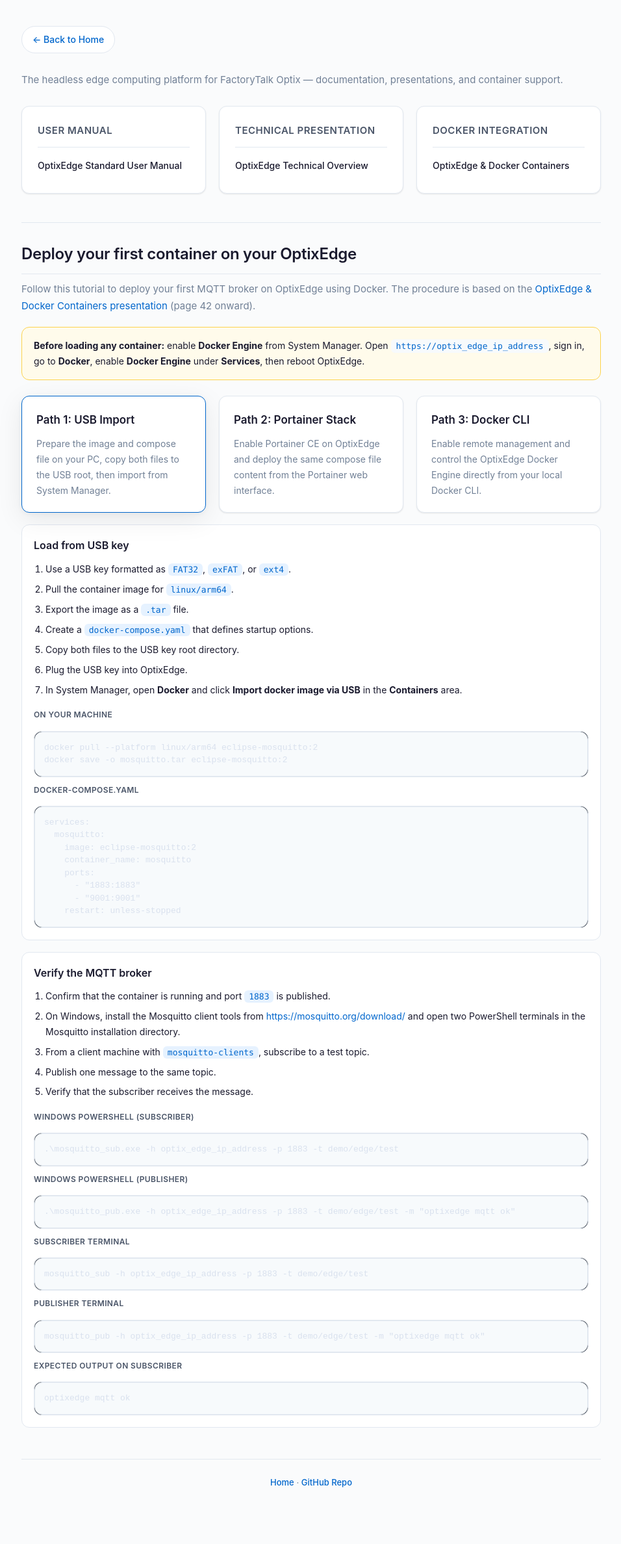
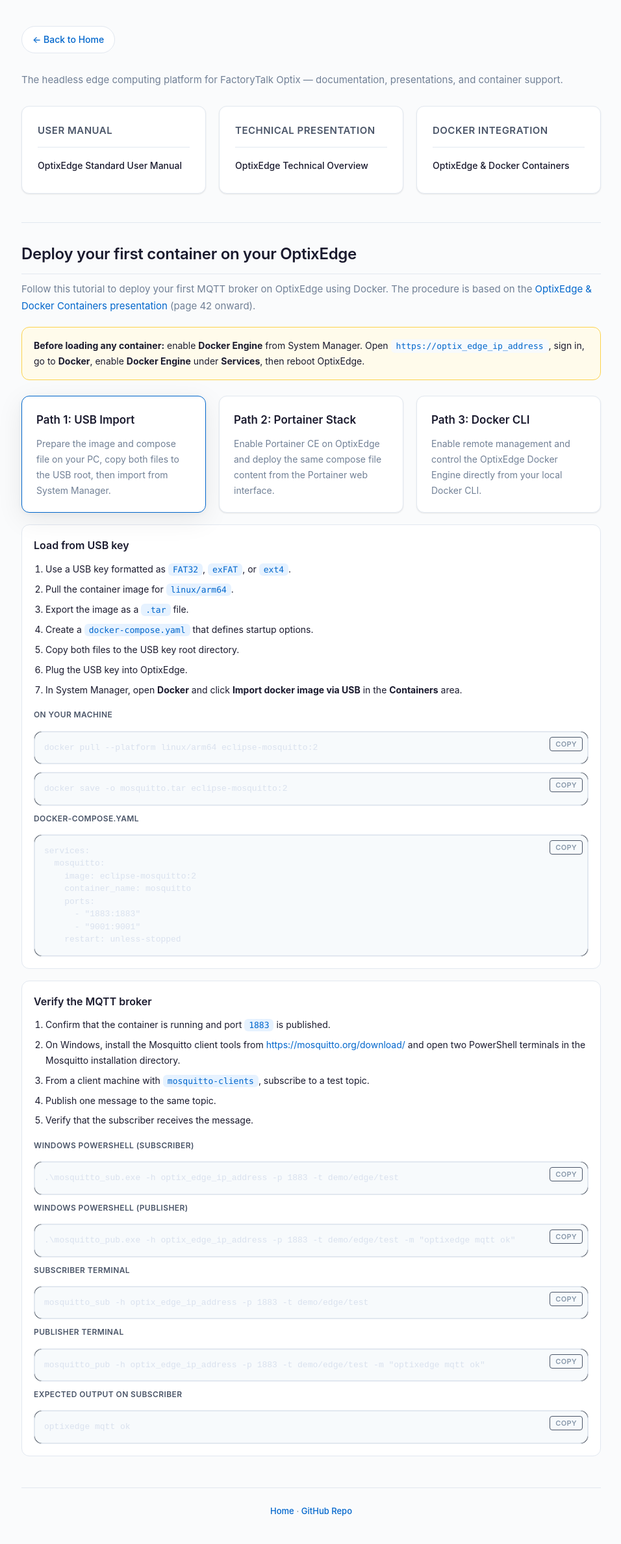
Before and after one commit to massimovar/LearningFTOptix, a Jekyll site: the page built from docs/chapters/OptixEdge.html, in a window 1280 px wide. Shown: the whole page at 65% size, without its empty margins (161-1117 px from the left). Built offline with Jekyll 4.4.1, drawn with Linux system fonts in a browser that asks for light colours; before the commit the page ends 2332 px from its top, so only the background shows below that.

Commit message:
Add copy buttons to all code snippets, split multi-command blocks

```diff
--- a/docs/chapters/OptixEdge.html
+++ b/docs/chapters/OptixEdge.html
@@ -134,12 +134,41 @@
     background: #0e1218;
     color: #d9e1ee;
     overflow: auto;
+    position: relative;
   }
   .code-block pre {
     margin: 0;
-    padding: 14px;
+    padding: 14px 72px 14px 14px;
     font-size: 13px;
     line-height: 1.5;
+  }
+  .copy-btn {
+    position: absolute;
+    top: 8px;
+    right: 8px;
+    background: transparent;
+    border: 1px solid #4a5568;
+    border-radius: 4px;
+    color: #8898aa;
+    font-size: 11px;
+    padding: 3px 8px;
+    cursor: pointer;
+    transition: all 0.15s;
+    font-family: inherit;
+    letter-spacing: 0.3px;
+    text-transform: uppercase;
+    font-weight: 600;
+    white-space: nowrap;
+    z-index: 1;
+  }
+  .copy-btn:hover {
+    background: #1e2530;
+    color: #d9e1ee;
+    border-color: #8898aa;
+  }
+  .copy-btn.copied {
+    color: #68d391;
+    border-color: #68d391;
   }
   .code-label {
     display: inline-block;
@@ -221,12 +250,17 @@
 
     <span class="code-label">On your machine</span>
     <div class="code-block">
-      <pre>docker pull --platform linux/arm64 eclipse-mosquitto:2
-docker save -o mosquitto.tar eclipse-mosquitto:2</pre>
+      <button class="copy-btn" type="button">Copy</button>
+      <pre>docker pull --platform linux/arm64 eclipse-mosquitto:2</pre>
+    </div>
+    <div class="code-block">
+      <button class="copy-btn" type="button">Copy</button>
+      <pre>docker save -o mosquitto.tar eclipse-mosquitto:2</pre>
     </div>
 
     <span class="code-label">docker-compose.yaml</span>
     <div class="code-block">
+      <button class="copy-btn" type="button">Copy</button>
       <pre>services:
   mosquitto:
     image: eclipse-mosquitto:2
@@ -260,16 +294,30 @@
 
     <span class="code-label">Linux shell example</span>
     <div class="code-block">
-      <pre>export DOCKER_HOST=tcp://optix_edge_ip:2375
-docker ps
-unset DOCKER_HOST</pre>
+      <button class="copy-btn" type="button">Copy</button>
+      <pre>export DOCKER_HOST=tcp://optix_edge_ip:2375</pre>
+    </div>
+    <div class="code-block">
+      <button class="copy-btn" type="button">Copy</button>
+      <pre>docker ps</pre>
+    </div>
+    <div class="code-block">
+      <button class="copy-btn" type="button">Copy</button>
+      <pre>unset DOCKER_HOST</pre>
     </div>
 
     <span class="code-label">Windows PowerShell example</span>
     <div class="code-block">
-      <pre>$env:DOCKER_HOST = "tcp://optix_edge_ip:2375"
-docker ps
-Remove-Item Env:DOCKER_HOST</pre>
+      <button class="copy-btn" type="button">Copy</button>
+      <pre>$env:DOCKER_HOST = "tcp://optix_edge_ip:2375"</pre>
+    </div>
+    <div class="code-block">
+      <button class="copy-btn" type="button">Copy</button>
+      <pre>docker ps</pre>
+    </div>
+    <div class="code-block">
+      <button class="copy-btn" type="button">Copy</button>
+      <pre>Remove-Item Env:DOCKER_HOST</pre>
     </div>
   </div>
 
@@ -289,26 +337,31 @@
 
     <span class="code-label">Windows PowerShell (subscriber)</span>
     <div class="code-block">
+      <button class="copy-btn" type="button">Copy</button>
       <pre>.\mosquitto_sub.exe -h optix_edge_ip_address -p 1883 -t demo/edge/test</pre>
     </div>
 
     <span class="code-label">Windows PowerShell (publisher)</span>
     <div class="code-block">
+      <button class="copy-btn" type="button">Copy</button>
       <pre>.\mosquitto_pub.exe -h optix_edge_ip_address -p 1883 -t demo/edge/test -m "optixedge mqtt ok"</pre>
     </div>
 
     <span class="code-label">Subscriber terminal</span>
     <div class="code-block">
+      <button class="copy-btn" type="button">Copy</button>
       <pre>mosquitto_sub -h optix_edge_ip_address -p 1883 -t demo/edge/test</pre>
     </div>
 
     <span class="code-label">Publisher terminal</span>
     <div class="code-block">
+      <button class="copy-btn" type="button">Copy</button>
       <pre>mosquitto_pub -h optix_edge_ip_address -p 1883 -t demo/edge/test -m "optixedge mqtt ok"</pre>
     </div>
 
     <span class="code-label">Expected output on subscriber</span>
     <div class="code-block">
+      <button class="copy-btn" type="button">Copy</button>
       <pre>optixedge mqtt ok</pre>
     </div>
   </div>
@@ -343,5 +396,20 @@
         }
       });
     });
+
+    document.querySelectorAll(".copy-btn").forEach(function (btn) {
+      btn.addEventListener("click", function () {
+        var pre = btn.parentElement.querySelector("pre");
+        if (!pre) return;
+        navigator.clipboard.writeText(pre.textContent.trim()).then(function () {
+          btn.textContent = "Copied!";
+          btn.classList.add("copied");
+          setTimeout(function () {
+            btn.textContent = "Copy";
+            btn.classList.remove("copied");
+          }, 1500);
+        });
+      });
+    });
   });
 </script>
```
